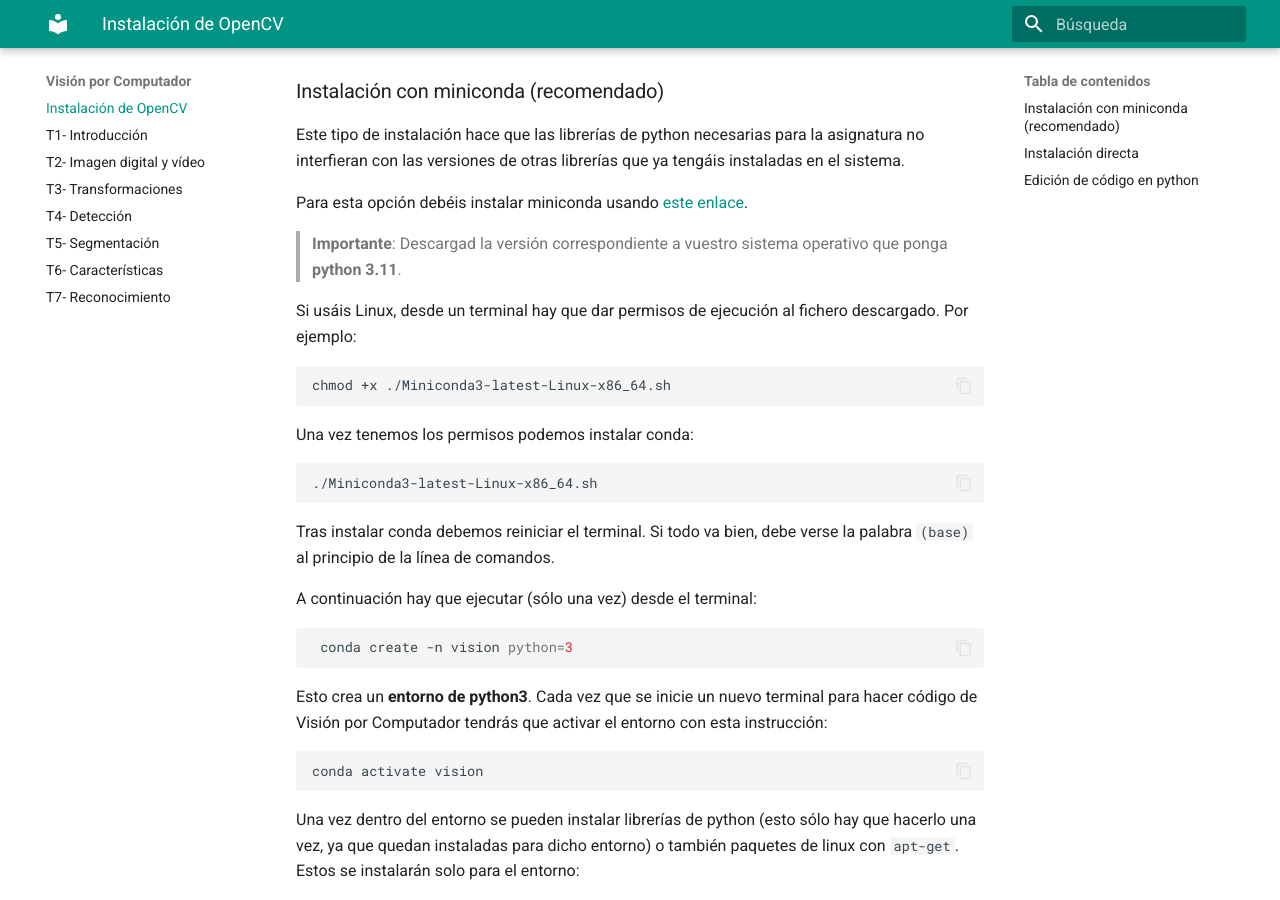
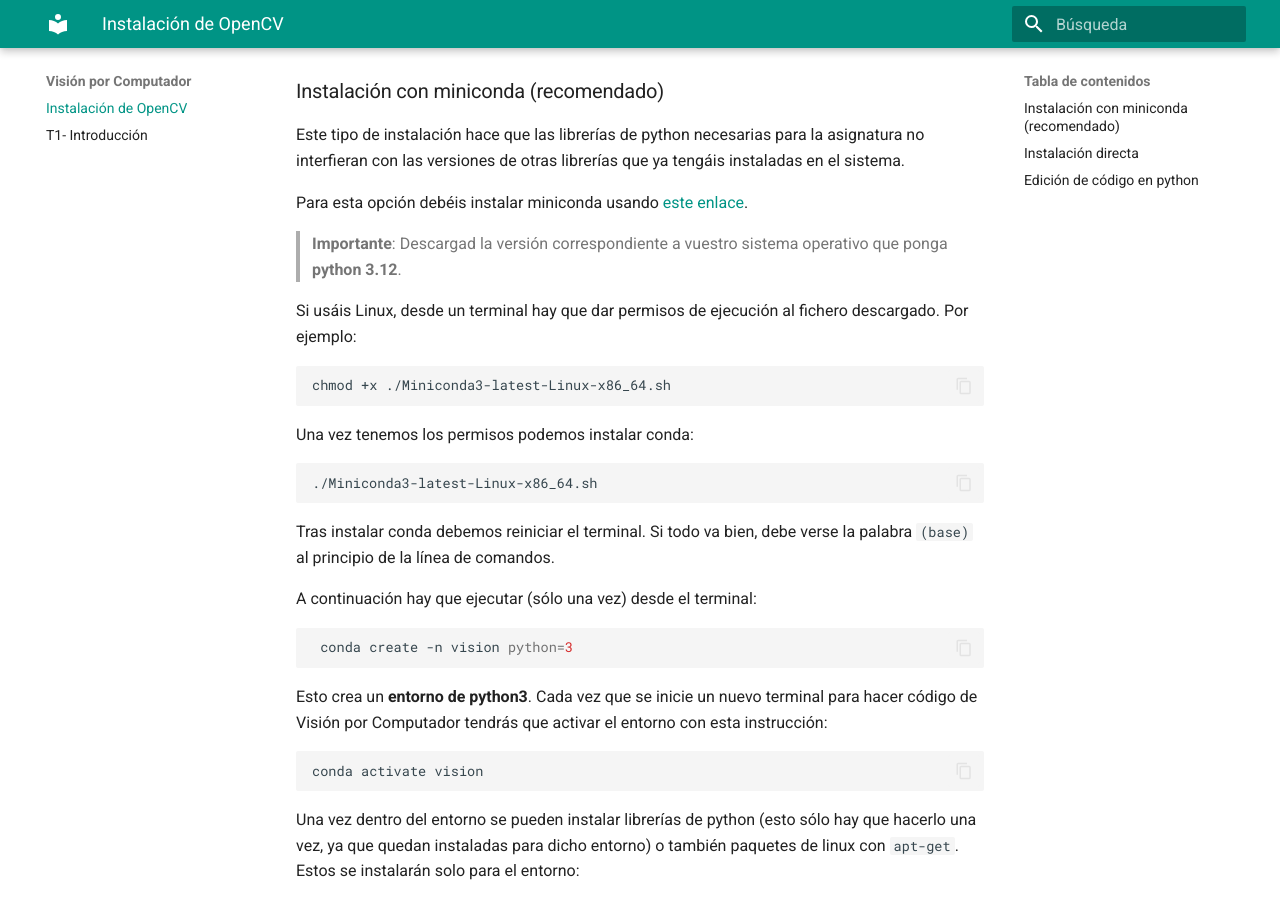
Before and after one commit to pertusa/VisionPorComputador, an MkDocs documentation site: the page built from docs/install.md, in a window 1280 px wide and 900 px high, scrolled down 372 px. Built offline with MkDocs 1.6.1 and Material for MkDocs 9.7.7, drawn with Linux system fonts in a browser that asks for light colours.

Commit message:
Updating website

```diff
--- a/docs/install.md
+++ b/docs/install.md
@@ -12,7 +12,7 @@
 
 Para esta opción debéis instalar miniconda usando [este enlace](https://docs.conda.io/en/latest/miniconda.html).
 
-> **Importante**: Descargad la versión correspondiente a vuestro sistema operativo que ponga **python 3.11**.
+> **Importante**: Descargad la versión correspondiente a vuestro sistema operativo que ponga **python 3.12**.
 
 Si usáis Linux, desde un terminal hay que dar permisos de ejecución al fichero descargado. Por ejemplo:
 
--- a/mkdocs.yml
+++ b/mkdocs.yml
@@ -4,12 +4,12 @@
 nav:
 - Instalación de OpenCV : 'install.md'
 - T1- Introducción : 'intro.md'
-- T2- Imagen digital y vídeo : 'imagenvideo.md'
-- T3- Transformaciones : 'transformaciones.md'
-- T4- Detección : 'deteccion.md'
-- T5- Segmentación : 'segmentacion.md'
-- T6- Características : 'caracteristicas.md'
-- T7- Reconocimiento : 'reconocimiento.md'
+# - T2- Imagen digital y vídeo : 'imagenvideo.md'
+# - T3- Transformaciones : 'transformaciones.md'
+# - T4- Detección : 'deteccion.md'
+# - T5- Segmentación : 'segmentacion.md'
+# - T6- Características : 'caracteristicas.md'
+# - T7- Reconocimiento : 'reconocimiento.md'
 
 theme:
     language: es
```
